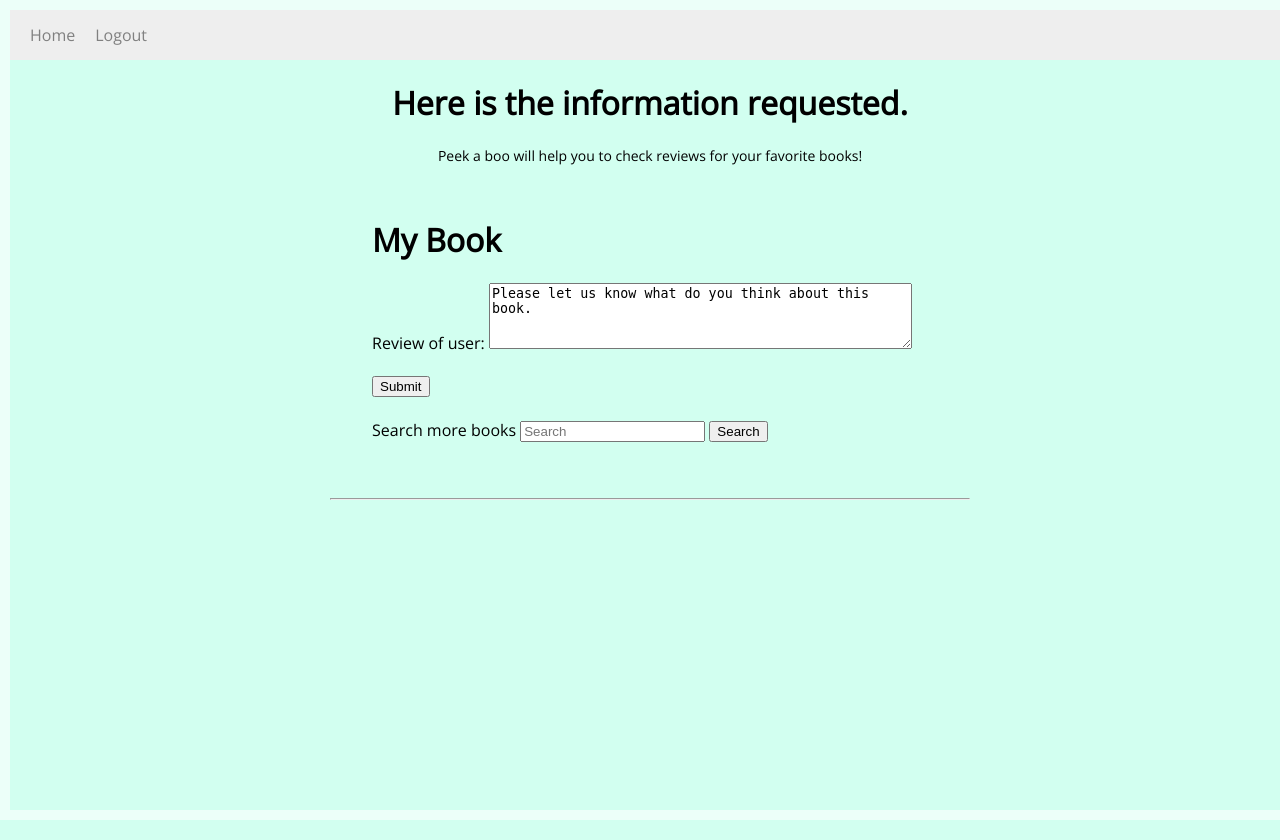
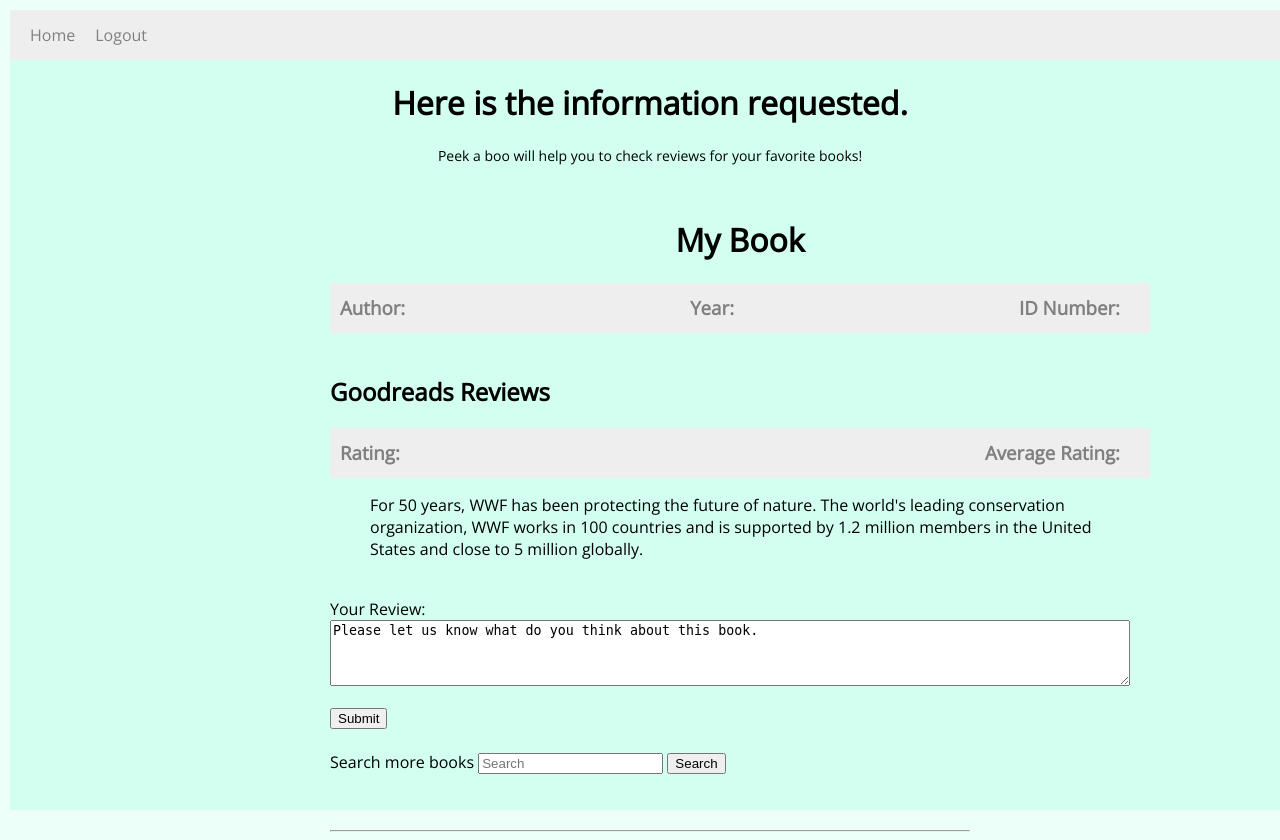
Before and after one commit to CarinaLR/Peek-a-boo, a Flask app: page /book-page in a window 1280 px wide. Run offline with Flask 2, Linux system fonts and the light colour scheme.

Commit message:
add book page

```diff
--- a/application.py
+++ b/application.py
@@ -142,15 +142,15 @@ def login():
         user = db.execute("SELECT * FROM users WHERE name = :username",
                           {"username": username})
 
-        result = user.fetchone()
+        user_found = user.fetchone()
 
         # Check if user already exits.
-        if result == None:
+        if user_found == None:
             return render_template("register.html", message="invalid user, please check your information.")
 
         # Remember user.
-        session["user_id"] = result[0]
-        session["user_name"] = result[1]
+        session["user_id"] = user_found[0]
+        session["user_name"] = user_found[1]
 
         # Redirect user to book-info page.
         return render_template("bookinfo.html", headline="Welcome, you are now logged in!")
@@ -174,7 +174,7 @@ def bookinfo():
     # Set variables.
     headline = "Enter the information requested to help you with your search."
 
-    # Get informatio. request.args is used to return values of query string.
+    # Get information. request.args is used to return values of query string.
     title = request.args.get("book")
     try:
         book_title = db.execute(
--- a/static/css/style.css
+++ b/static/css/style.css
@@ -161,7 +161,7 @@ p {
   width: 300px;
 }
 
-.story h3 {
+.story h2 {
   color: black;
   margin: 10px;
 }
--- a/templates/bookpage.html
+++ b/templates/bookpage.html
@@ -7,11 +7,43 @@ navbar %}
 {% endblock %} {% block body %}
 <div id="single-book-detail" class="row">
   <div class="column mr1">
-    <h1>My Book</h1>
+    <h1 id="header">My Book</h1>
+    <div id="navbar" class="row">
+      <nav style="width: 50rem; display: flex; justify-content: space-between;">
+        <h3>Author:</h3>
+        <h3>Year:</h3>
+        <h3>ID Number:</h3>
+      </nav>
+    </div>
+    <br />
+    <div>
+      <h2 id="heasder">Goodreads Reviews</h2>
+      <div id="navbar" class="row">
+        <nav
+          style="width: 50rem; display: flex; justify-content: space-between;"
+        >
+          <h3>Rating:</h3>
+          <h3>Average Rating:</h3>
+        </nav>
+      </div>
+      <blockquote cite="http://www.worldwildlife.org/who/index.html">
+        For 50 years, WWF has been protecting the future of nature. The world's
+        leading conservation organization, WWF works in 100 countries and is
+        supported by 1.2 million members in the United States and close to 5
+        million globally.
+      </blockquote>
+    </div>
+    <br />
     <form>
-      <label for="bookreview">Review of user:</label>
-
-      <textarea id="bookreview" name="bookreview" rows="4" cols="50">
+      <label for="bookreview">Your Review:</label>
+      <br />
+      <textarea
+        id="bookreview"
+        name="bookreview"
+        rows="4"
+        cols="50"
+        style="width: 50rem;"
+      >
 Please let us know what do you think about this book.
 </textarea
       >
--- a/templates/info.html
+++ b/templates/info.html
@@ -40,7 +40,7 @@ block navbar %}
   </div>
 </div>
 <div id="single-book-nav">
-  <a href="{{ url_for('index') }}">Go to book page</a>
+  <a href="{{ url_for('bookpage') }}">Go to book page</a>
 </div>
 <hr />
 {% endblock %}
```
Also changed, not shown: 1 other file.
